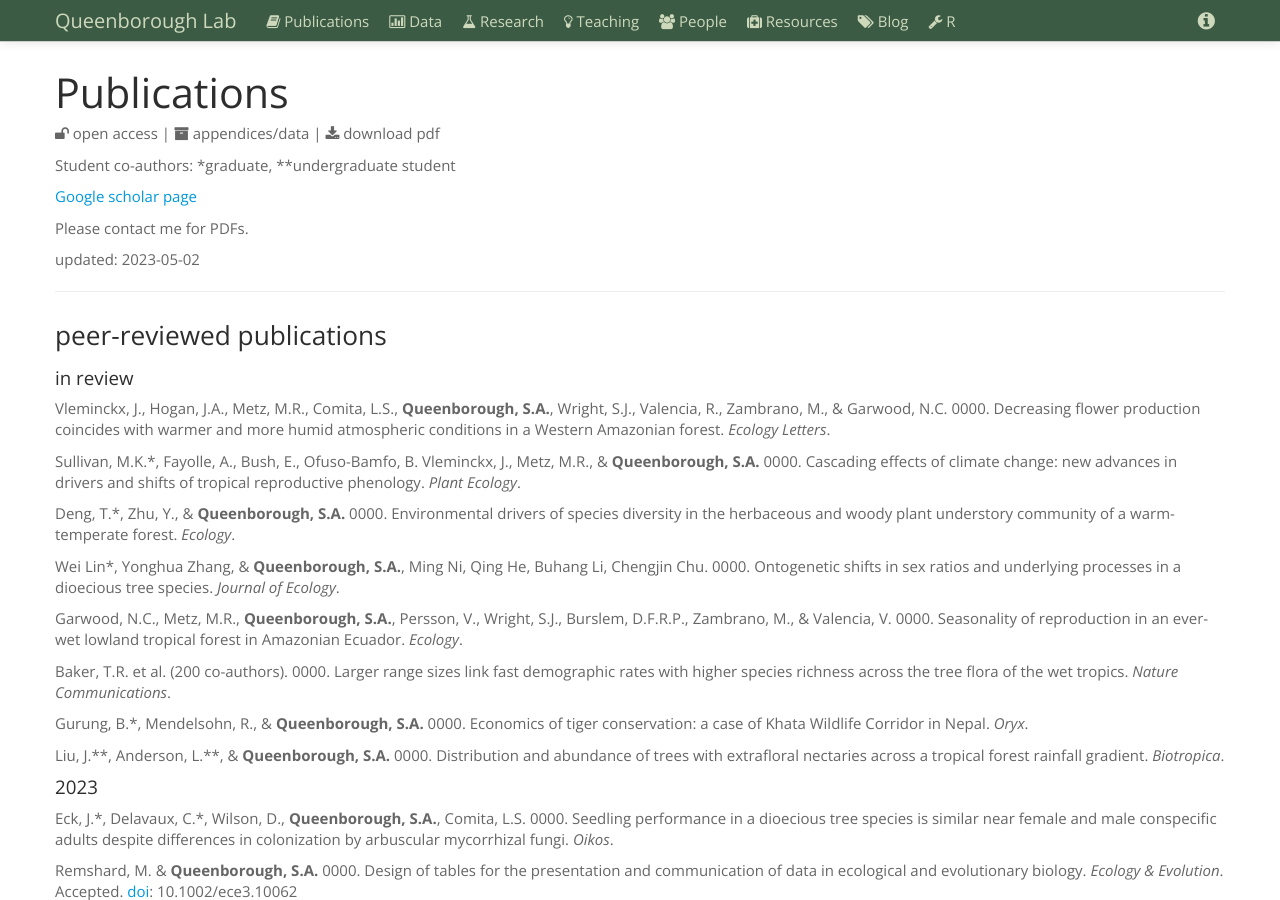
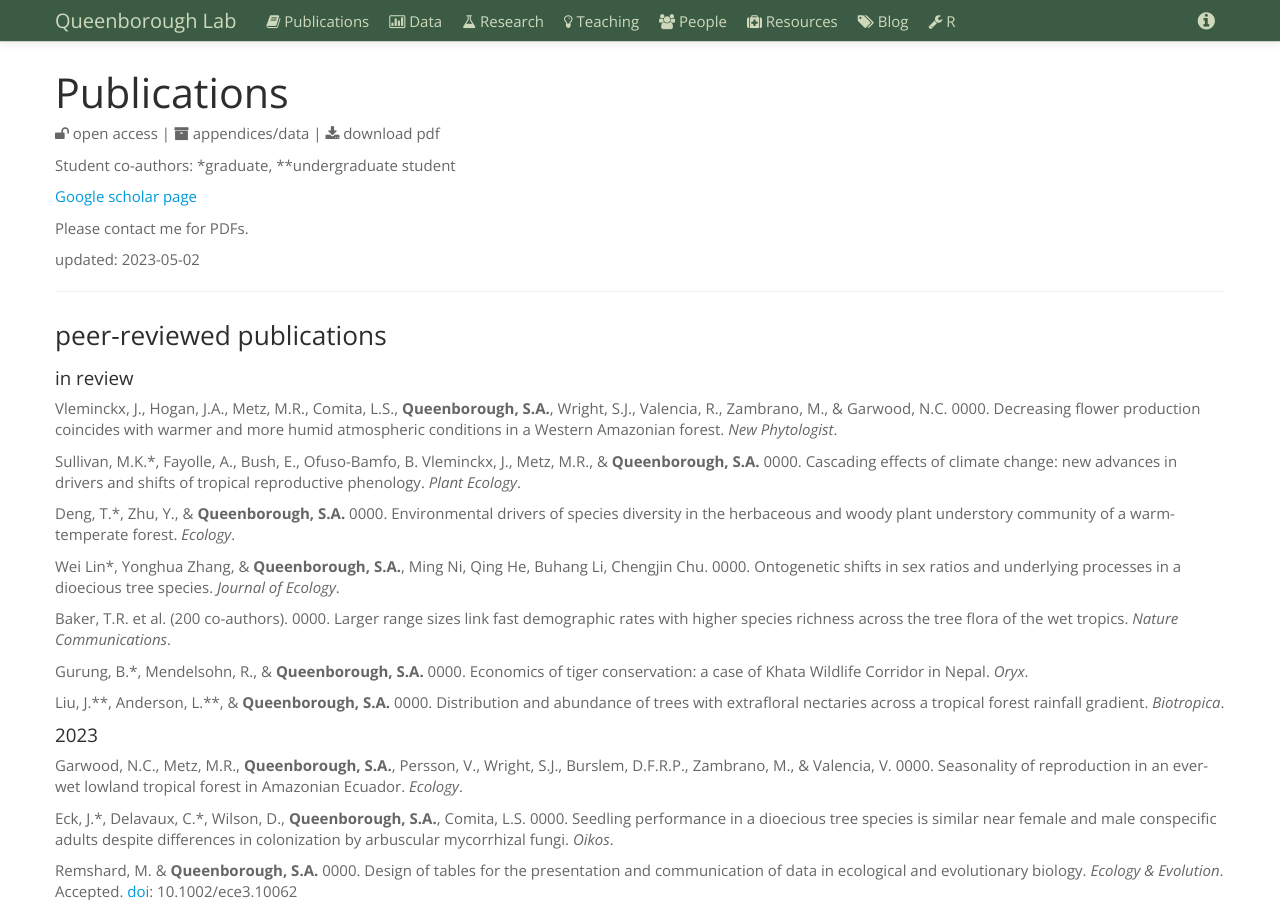
Before and after one commit to saq/saq.github.io, a Jekyll site: the page built from publications.md, in a window 1280 px wide and 900 px high. Built offline with Jekyll 4.4.1, drawn with Linux system fonts in a browser that asks for light colours; some of the changed lines change nothing that is shown.

Commit message:
Update publications.md

```diff
--- a/publications.md
+++ b/publications.md
@@ -41,15 +41,13 @@ Young, K.J.\*, Piotto, D., **Queenborough, S.A.**, & Ashton, M.S. 0000. Cacao ag
 
 #### in review
 
-Vleminckx, J., Hogan, J.A., Metz, M.R., Comita, L.S., **Queenborough, S.A.**, Wright, S.J., Valencia, R., Zambrano, M., & Garwood, N.C. 0000. Decreasing flower production coincides with warmer and more humid atmospheric conditions in a Western Amazonian forest. *Ecology Letters*.
+Vleminckx, J., Hogan, J.A., Metz, M.R., Comita, L.S., **Queenborough, S.A.**, Wright, S.J., Valencia, R., Zambrano, M., & Garwood, N.C. 0000. Decreasing flower production coincides with warmer and more humid atmospheric conditions in a Western Amazonian forest. *New Phytologist*.
 
 Sullivan, M.K.\*, Fayolle, A., Bush, E., Ofuso-Bamfo, B. Vleminckx, J., Metz, M.R., & **Queenborough, S.A.** 0000. Cascading effects of climate change: new advances in drivers and shifts of tropical reproductive phenology. *Plant Ecology*.
 
 Deng, T.\*, Zhu, Y., & **Queenborough, S.A.** 0000. Environmental drivers of species diversity in the herbaceous and woody plant understory community of a warm-temperate forest. *Ecology*.
 
 Wei Lin\*, Yonghua Zhang, & **Queenborough, S.A.**, Ming Ni, Qing He, Buhang Li, Chengjin Chu. 0000. Ontogenetic shifts in sex ratios and underlying processes in a dioecious tree species. *Journal of Ecology*.
-
-Garwood, N.C., Metz, M.R., **Queenborough, S.A.**, Persson, V., Wright, S.J., Burslem, D.F.R.P., Zambrano, M., & Valencia, V. 0000. Seasonality of reproduction in an ever-wet lowland tropical forest in Amazonian Ecuador. *Ecology*.
 
 Baker, T.R. et al. (200 co-authors). 0000. Larger range sizes link fast demographic rates with higher species richness across the tree flora of the wet tropics. *Nature Communications*.
 
@@ -59,6 +57,9 @@ Liu, J.\*\*, Anderson, L.\*\*, & **Queenborough, S.A.** 0000. Distribution and a
 
 
 #### 2023
+
+Garwood, N.C., Metz, M.R., **Queenborough, S.A.**, Persson, V., Wright, S.J., Burslem, D.F.R.P., Zambrano, M., & Valencia, V. 0000. Seasonality of reproduction in an ever-wet lowland tropical forest in Amazonian Ecuador. *Ecology*.
+
 Eck, J.\*, Delavaux, C.\*, Wilson, D., **Queenborough, S.A.**, Comita, L.S. 0000. Seedling performance in a dioecious tree species is similar near female and male conspecific adults despite differences in colonization by arbuscular mycorrhizal fungi. *Oikos*.
 
 Remshard, M. & **Queenborough, S.A.** 0000.  Design of tables for the presentation and communication of data in ecological and evolutionary biology. *Ecology & Evolution*. Accepted. [doi](): 10.1002/ece3.10062
```
